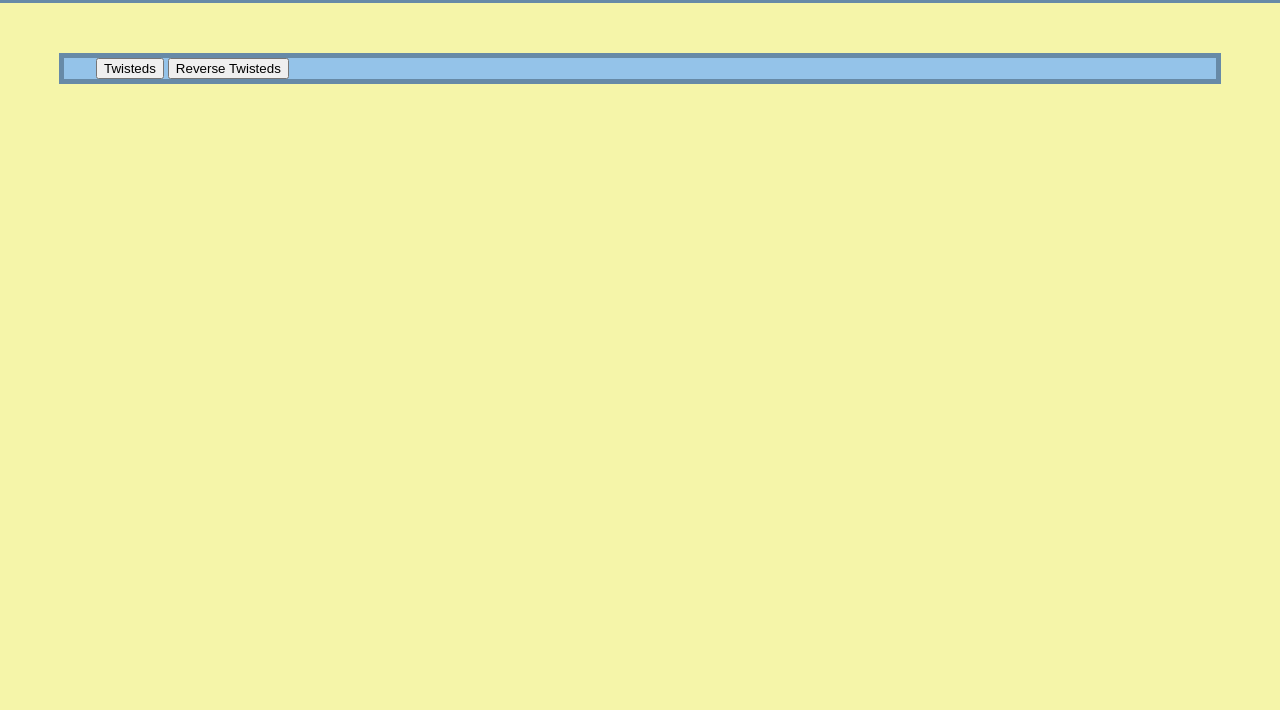
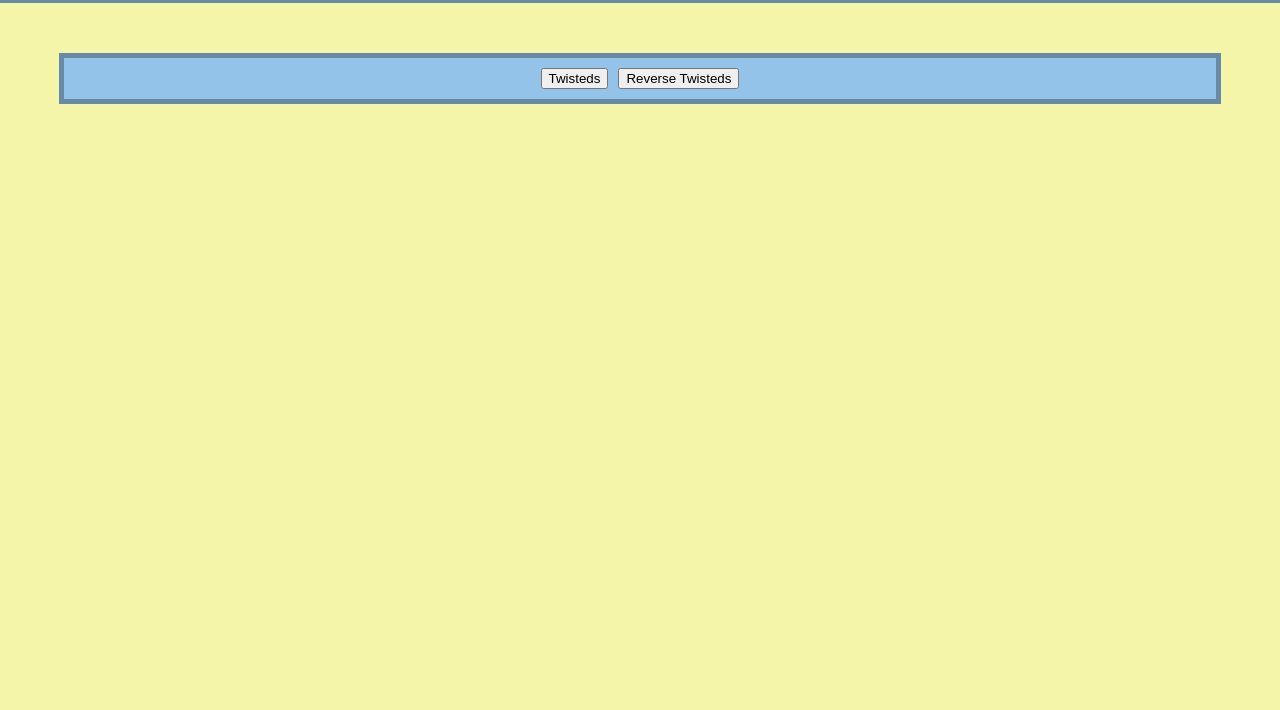
Before and after one commit to GeraldGrassious/DanW, a plain HTML site: page calculator.html in a window 1280 px wide. Shown: the part 90-800 px from the top of the page. Drawn offline with Linux system fonts and the light colour scheme.

Commit message:
Update style.css

```diff
--- a/style.css
+++ b/style.css
@@ -82,3 +82,13 @@
             text-align: center;
             list-style-position:inside;
         }
+        .but{
+            display: flex;
+            justify-content: center;
+            align-items: center;
+            gap: 10px
+        }
+        button{
+            margin-top: 10px;
+            margin-bottom: 10px;
+        }
```
